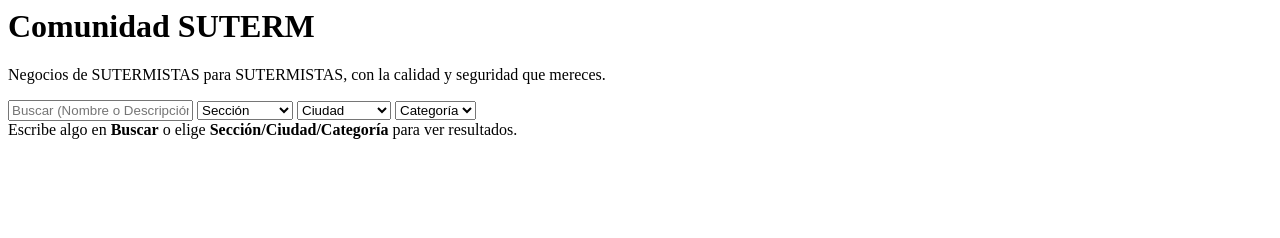
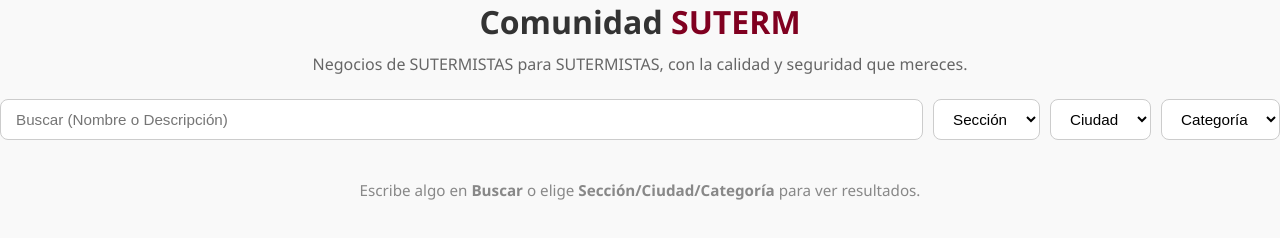
Before and after one commit to yrakemilio/comunidad_suterm, a plain HTML site: page index.html in a window 1280 px wide. Drawn offline with Linux system fonts and the light colour scheme.

Commit message:
Update index.html

```diff
--- a/index.html
+++ b/index.html
@@ -1,22 +1,39 @@
+<!DOCTYPE html>
+<html lang="es">
+<head>
+  <meta charset="UTF-8">
+  <meta name="viewport" content="width=device-width, initial-scale=1.0">
+  <title>Comunidad SUTERM</title>
+
+  <!-- Enlace al CSS -->
+  <link rel="stylesheet" href="style.css">
+</head>
+<body>
+  <div class="wrap">
     <h1>Comunidad <span>SUTERM</span></h1>
     <p>Negocios de SUTERMISTAS para SUTERMISTAS, con la calidad y seguridad que mereces.</p>
 
+    <!-- Contenedor de filtros -->
     <div class="filters">
-  <input type="text" placeholder="Buscar (Nombre o Descripción)">
-  <select>
+      <input type="text" id="search" placeholder="Buscar (Nombre o Descripción)">
+      <select id="filter-seccion">
         <option value="">Sección</option>
-    <option value="149">Sección 149</option>
       </select>
-  <select>
+      <select id="filter-ciudad">
         <option value="">Ciudad</option>
-    <option value="Cuernavaca">Cuernavaca</option>
       </select>
-  <select>
+      <select id="filter-categoria">
         <option value="">Categoría</option>
-    <option value="Servicios">Servicios</option>
       </select>
     </div>
 
+    <!-- Resultados -->
     <div id="results">
       Escribe algo en <b>Buscar</b> o elige <b>Sección/Ciudad/Categoría</b> para ver resultados.
     </div>
+  </div>
+
+  <!-- Enlace al JS -->
+  <script src="script.js"></script>
+</body>
+</html>
```
Lines whose indentation alone changed are shown as unchanged.
